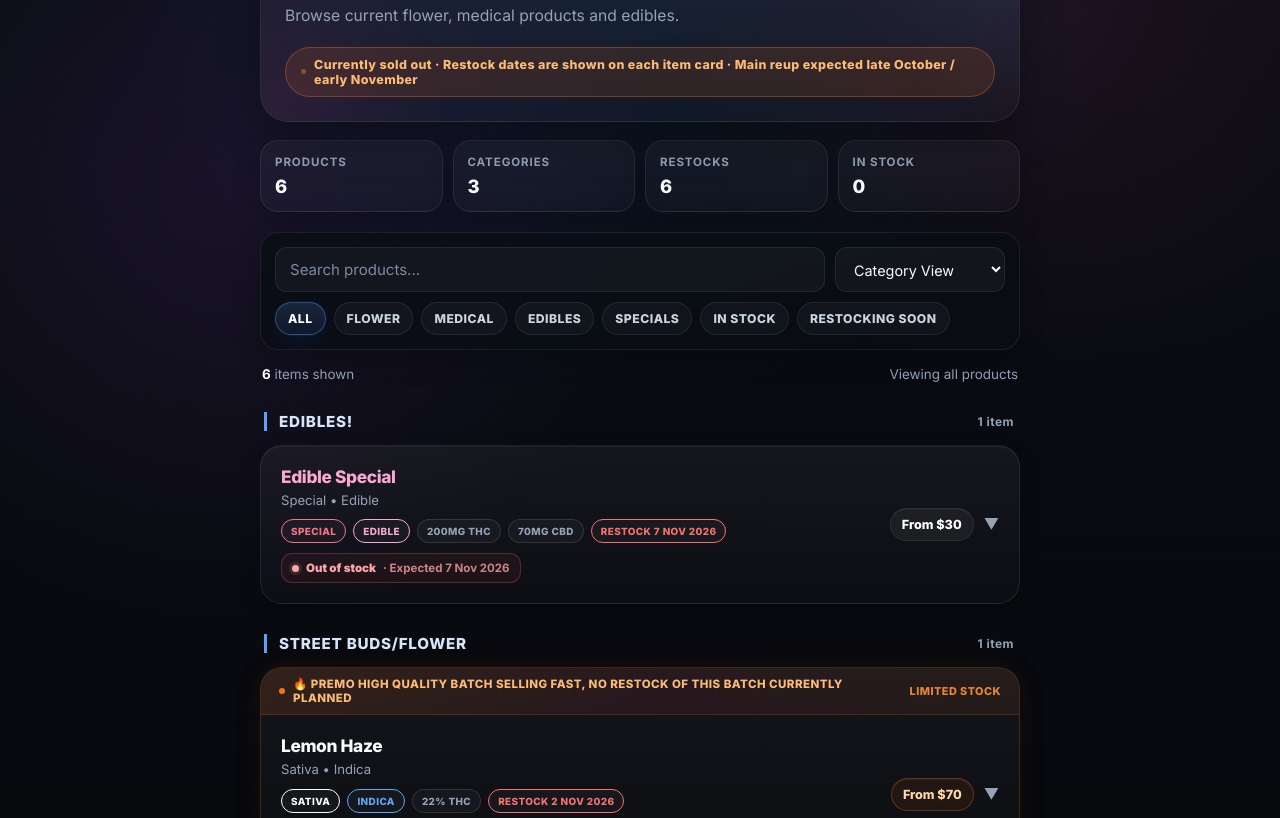
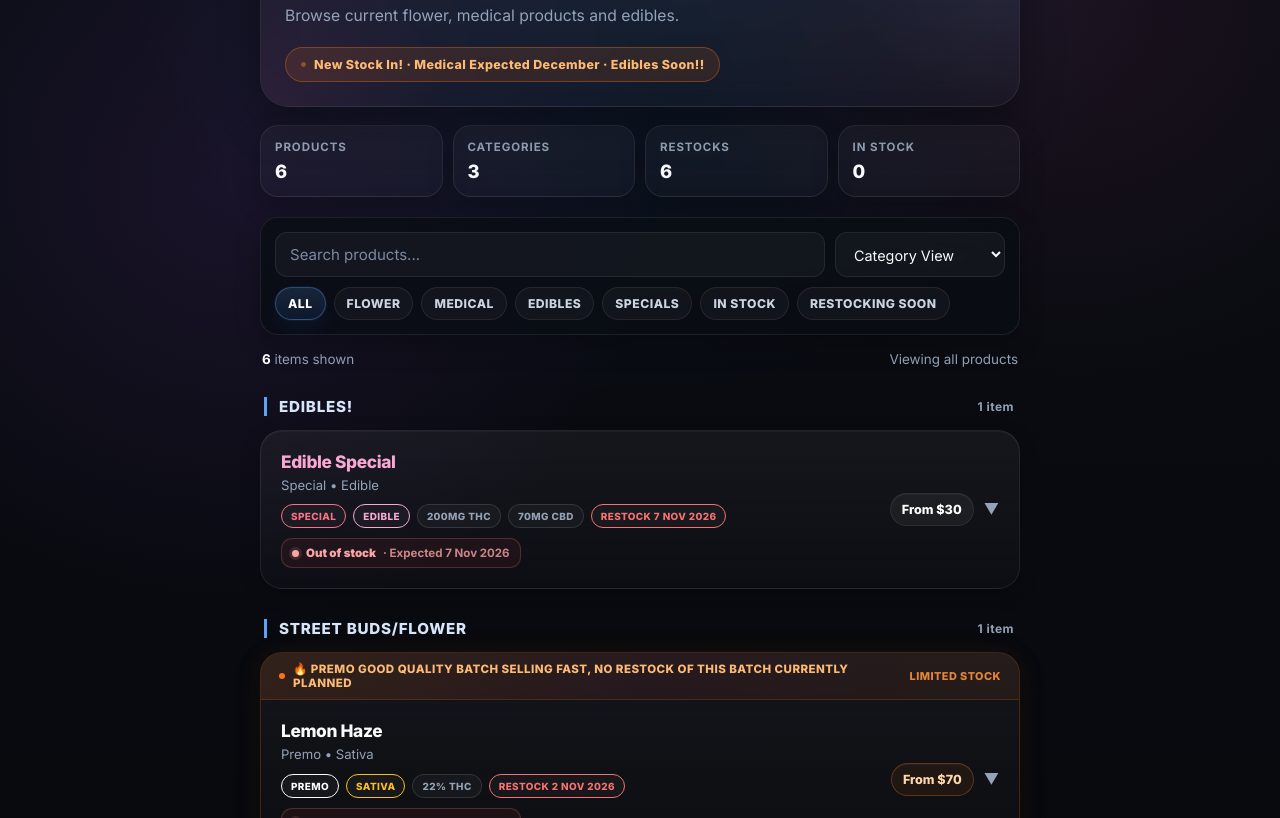
Before and after one commit to ganjagorilla/roleplay, a plain HTML site: page products.html in a window 1280 px wide. Shown: the part 134-952 px from the top of the page. Drawn offline with Linux system fonts and the light colour scheme.

Commit message:
Update products.html

```diff
--- a/products.html
+++ b/products.html
@@ -725,7 +725,7 @@
             <div class="status-stack">
                 <div class="status-pill">
                     <div class="status-pill-dot"></div>
-                    Currently sold out · Restock dates are shown on each item card · Main reup expected late October / early November
+                    New Stock In! · Medical Expected December · Edibles Soon!!
                 </div>
             </div>
         </section>
@@ -796,20 +796,20 @@
             {
                 category: "Street Buds/Flower",
                 name: "Lemon Haze",
-                type: "indica",
-                flare: "Sativa",
+                type: "sativa",
+                flare: "Premo",
                 potency: 22,
                 inStock: false,
                 limitedStock: true,
                 restockDate: "2026-11-2",
 
-                urgencyBar:  { icon: "🔥", text: "Premo high quality batch selling fast, no restock of this batch currently planned" },
+                urgencyBar:  { icon: "🔥", text: "Premo good quality batch selling fast, no restock of this batch currently planned" },
                 urgencyNote: { icon: "🚨", text: "Lemon Haze is a <strong>premo australian grown flower, not much stock</strong>. There's no reorder in the works, what's here is all there is. It's been moving quick so don't sleep on it." },
 
                 price: 70,
                 desc: "Premo-grade flower with a citrusy, lemon and fruity profile. Lemon Haze is a sativa marijuana strain that smells and tastes like fresh peeled lemon slices",
-                imgBulk: "images/rs11_bulk_cleaned.webp",
-                imgClose: "images/rs11_close_cleaned.webp",
+                imgBulk: "images/haze_bulk.webp",
+                imgClose: "images/haze_close.webp",
                 tiers: { "28g": 320, "14g": 180, "7g": 100, "3.5g": 60 }
             },
             {
```
